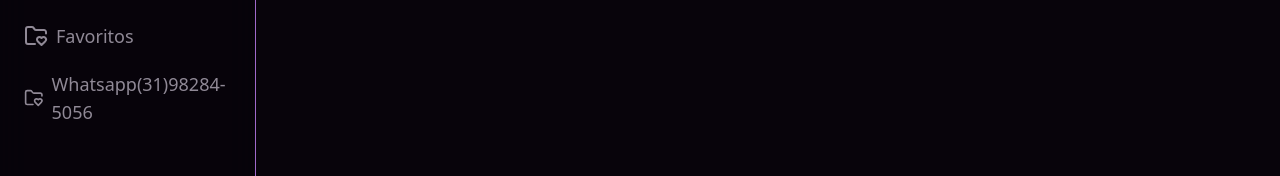
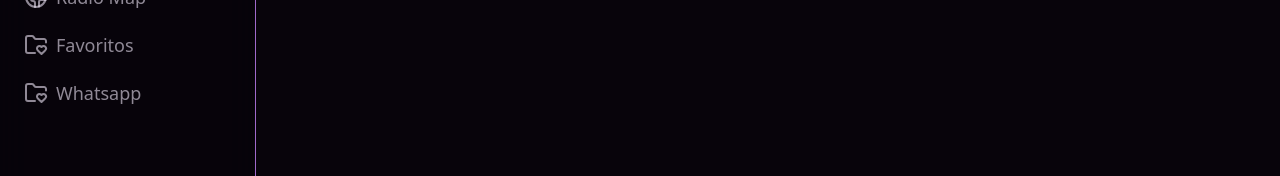
Before and after one commit to weltonabravanel/radiooficial, a React (Vite) app: page / in a window 1280 px wide. Shown: the part 282-458 px from the top of the page. Built offline with nearby package versions, Linux system fonts and the light colour scheme; no server answers.

Commit message:
Update Sidebar.tsx

```diff
--- a/src/components/Shared/Sidebar.tsx
+++ b/src/components/Shared/Sidebar.tsx
@@ -9,7 +9,7 @@ const links = [
   { name: "Navegar", path: "/", icon: <BoomBox /> },
   { name: "Rádio Map", path: "/radio-map", icon: <Globe2 /> },
   { name: "Favoritos", path: "/favorites", icon: <FolderHeart /> },
-  { name: "Whatsapp(31)98284-5056", path: "/favorites", icon: <FolderHeart /> },
+  { name: "Whatsapp", path: "https://wa.me/5531982845056?text=Oi%20quero%20adicionar%20minha%20r%C3%A1dio", icon: <FolderHeart /> },
 ];
 
 const Sidebar = () => {
```
